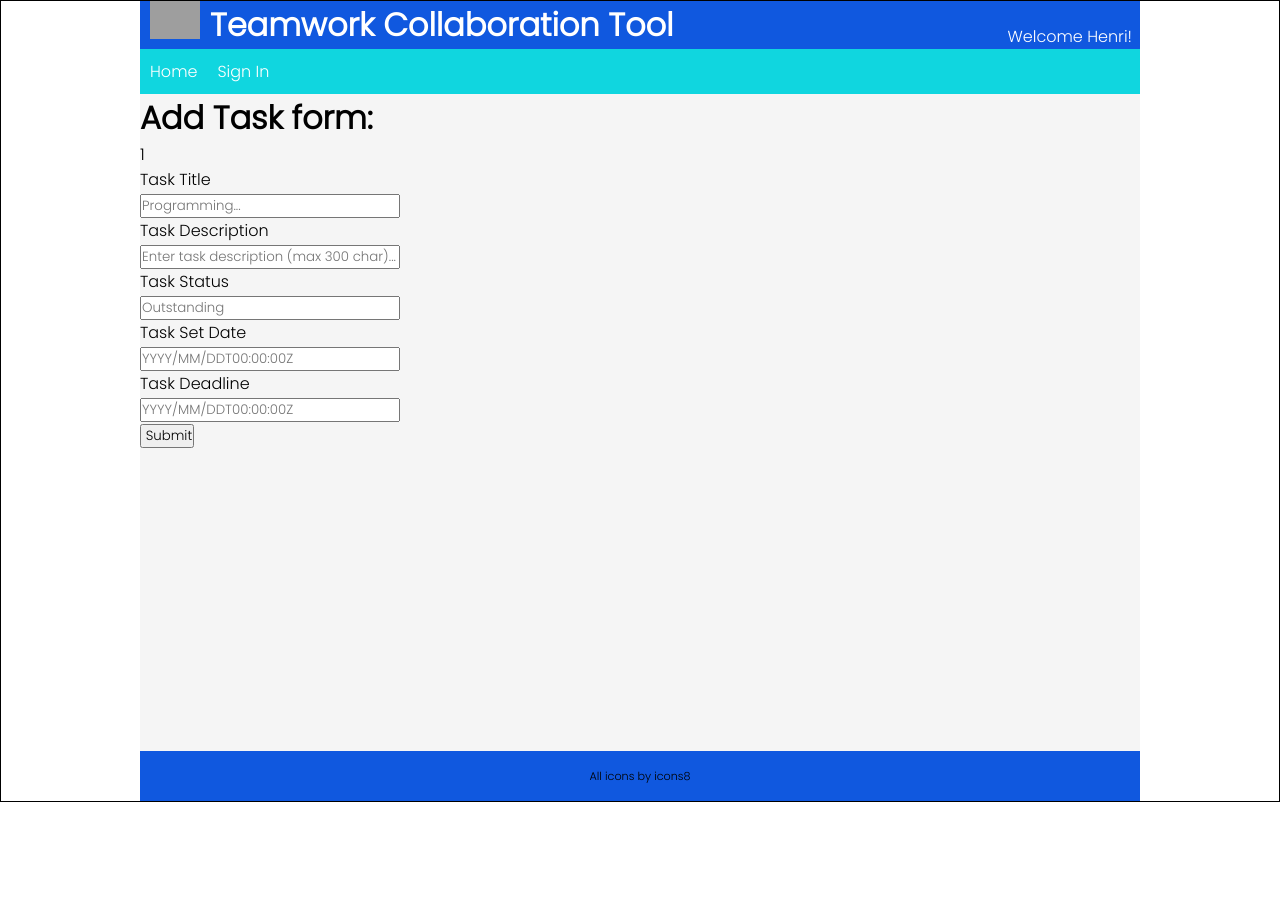
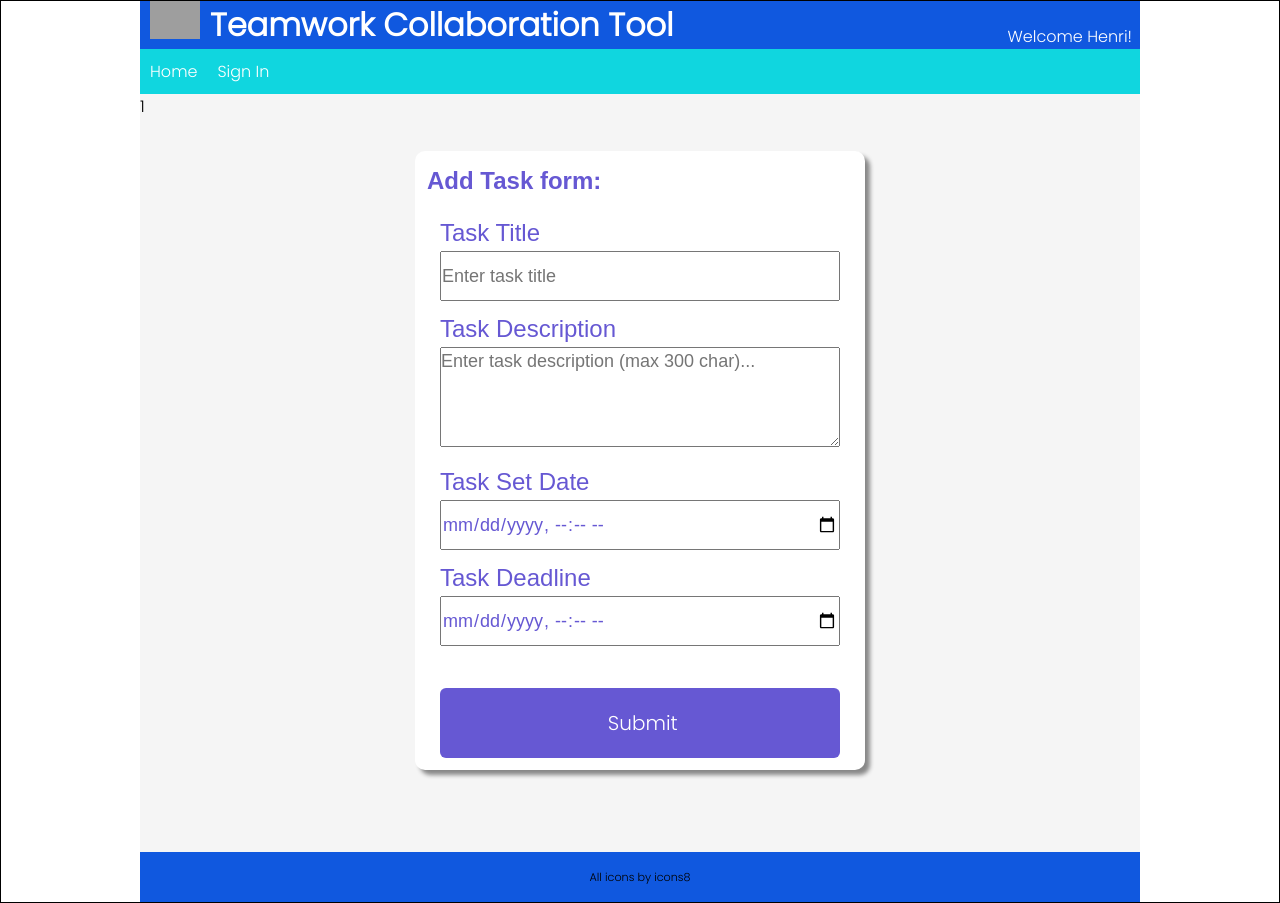
Before and after one commit to HenriR21k/React-Second-Project, a React (Create React App) app: page /GroupPage/AddTaskPage in a window 1280 px wide. Before the commit the page ends 802 px from the top, so only its background shows below. Built offline with nearby package versions, Linux system fonts and the light colour scheme; grey boxes are pictures that could not be loaded.

Commit message:
done form design

```diff
--- a/src/App.css
+++ b/src/App.css
@@ -17,9 +17,3 @@
     margin-bottom: 10px;
     font-size: 28px;
 }
-
-.favouriteButton {
-    margin-bottom: 15px;
-    text-align: center;
-    padding: 10px;
-}
--- a/src/components/UI/Button.css
+++ b/src/components/UI/Button.css
@@ -0,0 +1,22 @@
+
+
+.submitBtn {
+  margin-top: 2rem;
+    font: inherit;
+    font-size: 1.25rem;
+    padding: 1em;
+    width: 100%;
+    font-weight: 500;
+    background-color: #6658d3;
+    border-radius: 6px;
+    color: #FFF;
+    border: 0;
+    cursor: pointer;
+
+}
+
+.submitBtn:hover {
+  background-color: #2b11f1; /* Green */
+  color: #FFF;
+  cursor: pointer;
+}
--- /dev/null
+++ b/src/components/entities/Form.css
@@ -0,0 +1,37 @@
+input {
+
+  height: 50px;
+  width: 100%;
+
+}
+
+textarea {
+  height: 100px;
+  width: 100%;
+
+}
+
+label {
+
+	font-family: "DM Sans", sans-serif;
+  font-size: 24px;
+  line-height: 1.5;
+	color: #6658d3;
+
+
+}
+
+/*References the contents inside the input field*/
+input[name] {
+	font-family: "DM Sans", sans-serif;
+  font-size: 18px;
+  line-height: 1.5;
+	color: #6658d3;
+}
+
+textarea[name] {
+  font-family: "DM Sans", sans-serif;
+  font-size: 18px;
+  line-height: 1.5;
+	color: #6658d3;
+}
--- a/src/components/entities/Form.js
+++ b/src/components/entities/Form.js
@@ -1,3 +1,5 @@
+import './Form.css';
+
 export function Form(props) {
 
   return (
@@ -33,3 +35,18 @@ export function FormSelect(props) {
   </>
   )
 }
+
+export function FormTextArea(props) {
+
+  return (
+  <>
+    <label htmlFor={props.name}> {props.label} </label> <br/>
+    <textarea type={props.type} id={props.name} name={props.name} defaultValue={props.defaultValue} onChange={props.onChange} placeholder={props.placeholder}/> <br />
+    {
+      props.error &&
+        <p>Error message: {props.error}</p>
+
+    }
+  </>
+  )
+}
--- a/src/components/entities/GroupForm.css
+++ b/src/components/entities/GroupForm.css
@@ -0,0 +1,40 @@
+.Form {
+
+  display: flex;
+  align-items: center;
+  justify-content: center;
+  /*margin-top: 10%;*/
+  padding: 1rem 1rem 0;
+
+}
+
+.FormFields {
+  background-color: white;
+}
+
+.Field {
+  width: 400px;
+  padding-bottom: 10px;
+}
+
+.Card {
+
+    margin: 2rem auto;
+    display: flex;
+    flex-direction: column;
+    width: 100%;
+    max-width: 450px;
+    background-color: #FFF;
+    border-radius: 10px;
+    box-shadow: 5px 5px 4px #888888;
+    padding: .75rem;
+
+
+}
+
+.Card h1 {
+  font-family: "DM Sans", sans-serif;
+  font-size: 24px;
+  line-height: 1.5;
+	color: #6658d3;
+}
--- a/src/components/entities/GroupForm.js
+++ b/src/components/entities/GroupForm.js
@@ -1,11 +1,17 @@
-import {Form, FormInput, FormSelect} from "./Form";
+import {Form, FormInput, FormSelect, FormTextArea} from "./Form";
 import Button from "../UI/Button";
 import { useState } from "react";
+import { Navigate, useNavigate } from 'react-router-dom';
+import './Form.css'
+import './GroupForm.css'
 
 
 export default function GroupForm(props) {
 
   //Initialisation
+
+  const navigate = useNavigate();
+
   //State
   const [task, setTask] = useState(null);
   //Methods
@@ -21,25 +27,38 @@ export default function GroupForm(props) {
   const handleSubmit = async (event) => {
     event.preventDefault()
     task['GroupID'] = props.groupID;
+    task['TaskStatus'] = "Outstanding";
+    console.log(task);
     props.onPost(task);
+    navigate('/');
 
   }
 
   //View
   return (
     <>
-    <h1>Add Task form:</h1>
+
     <p>{props.groupID}</p>
 
 
+<div className="Container">
+    <div className="Card">
+      <h1>Add Task form:</h1>
+        <div className="Form">
             <Form onSubmit={handleSubmit}>
-        <FormInput name = "TaskTitle" placeholder = "Programming..." label = "Task Title" onChange={handleChange}   />
-        <FormInput name = "TaskDescription" placeholder = "Enter task description (max 300 char)..." label = "Task Description" onChange={handleChange}  />
-        <FormInput name = "TaskStatus" placeholder = "Outstanding" label = "Task Status" onChange={handleChange}  />
-        <FormInput name = "TaskSetDate" placeholder = "YYYY/MM/DDT00:00:00Z" label = "Task Set Date" onChange={handleChange} />
-        <FormInput name = "TaskDeadline" placeholder = "YYYY/MM/DDT00:00:00Z" label = "Task Deadline" onChange={handleChange} />
-
-
+                <div className="FormFields">
+                  <div className="Field">
+                    <FormInput name = "TaskTitle" placeholder = "Enter task title" label = "Task Title" onChange={handleChange}   />
+                    </div>
+                    <div className="Field">
+                    <FormTextArea name = "TaskDescription" placeholder = "Enter task description (max 300 char)..." label = "Task Description" onChange={handleChange}  />
+                    </div>
+                    <div className="Field">
+                    <FormInput name = "TaskSetDate" type = "datetime-local" placeholder = "YYYY/MM/DDT00:00:00Z" label = "Task Set Date" onChange={handleChange} />
+                    </div>
+                    <div className="Field">
+                    <FormInput name = "TaskDeadline" type = "datetime-local" placeholder = "YYYY/MM/DDT00:00:00Z" label = "Task Deadline" onChange={handleChange} />
+                    </div>
                 <Button
                   className = "submitBtn"
                   img = ""
@@ -48,8 +67,12 @@ export default function GroupForm(props) {
                   onClick = {handleSubmit}
                   type = "Button"
                 ></Button>
+              </div>
 
               </Form>
+      </div>
+    </div>
+  </div>
 
 
 
```
Lines whose indentation alone changed are shown as unchanged.
